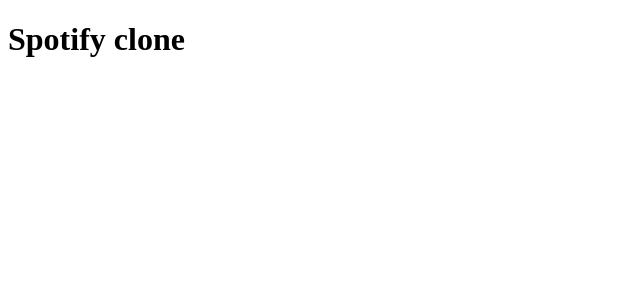
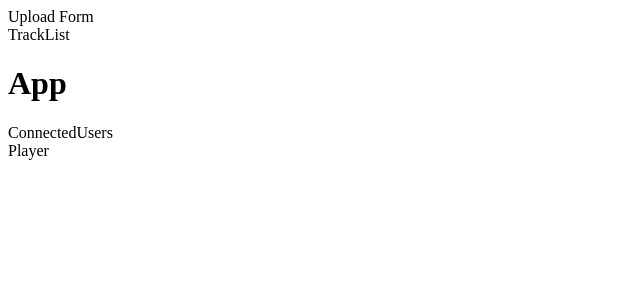
Before and after one commit to mateuszmanczak04/websocket-music-player-with-chat, a Next.js app: page / in a window 1280 px wide. Shown: the top 300 px of the page, without its empty margins (0-640 px from the left). Built offline with nearby package versions, Linux system fonts and the light colour scheme.

Commit message:
chore: create empty components

```diff
--- a/app/page.tsx
+++ b/app/page.tsx
@@ -1,7 +1,11 @@
+import { Metadata } from 'next';
+import App from '../components/app';
+
+export const metadata: Metadata = {
+	title: 'Spotify Clone',
+	description: 'A Spotify clone built with Next.js',
+};
+
 export default function Home() {
-	return (
-		<div>
-			<h1 className='text-8xl font-black'>Spotify clone</h1>
-		</div>
-	);
+	return <App />;
 }
--- /dev/null
+++ b/components/app.tsx
@@ -0,0 +1,24 @@
+'use client';
+
+import ConnectedUsers from './connected-users';
+import Player from './player';
+import TrackList from './track-list';
+import UploadForm from './upload-form';
+
+const App = () => {
+	return (
+		<div className='flex'>
+			<nav>
+				<UploadForm />
+				<TrackList />
+			</nav>
+			<main>
+				<h1>App</h1>
+				<ConnectedUsers />
+				<Player />
+			</main>
+		</div>
+	);
+};
+
+export default App;
--- /dev/null
+++ b/components/connected-users.tsx
@@ -0,0 +1,7 @@
+'use client';
+
+const ConnectedUsers = () => {
+	return <div>ConnectedUsers</div>;
+};
+
+export default ConnectedUsers;
--- /dev/null
+++ b/components/player.tsx
@@ -0,0 +1,7 @@
+'use client';
+
+const Player = () => {
+	return <div>Player</div>;
+};
+
+export default Player;
--- /dev/null
+++ b/components/track-list.tsx
@@ -0,0 +1,7 @@
+'use client';
+
+const TrackList = () => {
+	return <div>TrackList</div>;
+};
+
+export default TrackList;
--- /dev/null
+++ b/components/upload-form.tsx
@@ -0,0 +1,7 @@
+'use client';
+
+const UploadForm = () => {
+	return <div>Upload Form</div>;
+};
+
+export default UploadForm;
```
